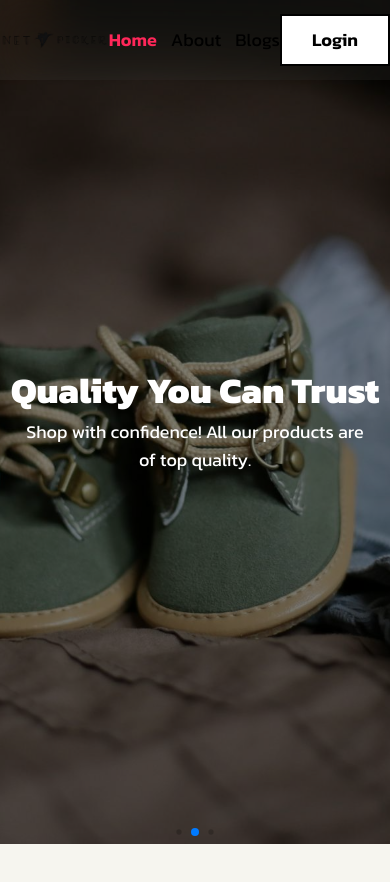
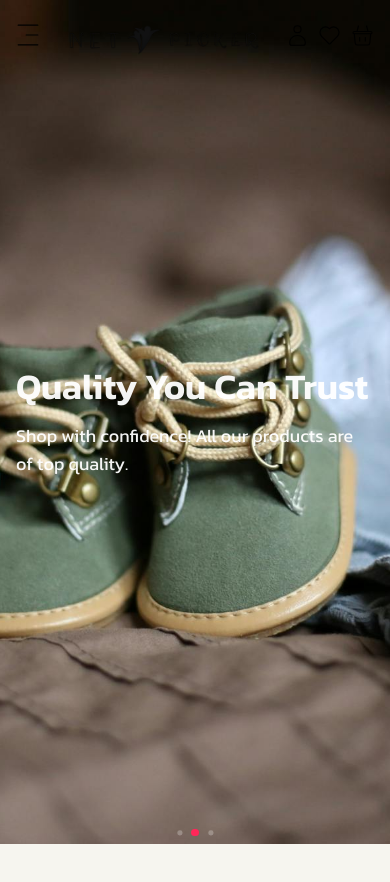
Before and after one commit to ARAFAT05426/net-picker, a Next.js app: page / in a window 390 px wide. Shown: the top 882 px of the page. Built offline with nearby package versions, Linux system fonts and the light colour scheme.

Commit message:
navbar complete

```diff
--- a/app/components/common/Navbar.tsx
+++ b/app/components/common/Navbar.tsx
@@ -2,56 +2,127 @@
 
 import Link from 'next/link';
 import Image from 'next/image';
-import ActionBtn from '../btns/Action_Btn';
 import { usePathname } from 'next/navigation';
+import React, { useEffect, useState } from 'react';
+import { CiHeart, CiMenuFries, CiShoppingBasket, CiUser } from 'react-icons/ci';
+import { IoClose } from 'react-icons/io5';
 import { nav_links } from '@/app/arr/nav_links';
-import React, { useEffect, useState } from 'react';
 
-export default function Navbar() {
+function Navbar() {
     const pathname = usePathname();
     const [isScrolled, setIsScrolled] = useState(false);
-
+    const [isVisible, setIsVisible] = useState(true);
+    const [lastScrollY, setLastScrollY] = useState(0);
+    const [isMenuOpen, setIsMenuOpen] = useState(false);
 
     useEffect(() => {
         const handleScroll = () => {
-            if (window.scrollY > 75) {
-                setIsScrolled(true);
-            } else {
-                setIsScrolled(false);
-            }
+            const currentScrollY = window.scrollY;
+            setIsVisible(currentScrollY <= 100 || currentScrollY < lastScrollY);
+            setLastScrollY(currentScrollY);
+            setIsScrolled(currentScrollY > 100);
         };
 
         window.addEventListener('scroll', handleScroll);
+        return () => window.removeEventListener('scroll', handleScroll);
+    }, [lastScrollY]);
 
-        return () => {
-            window.removeEventListener('scroll', handleScroll);
-        };
-    }, []);
+    const toggleMenu = () => setIsMenuOpen((prev) => !prev);
+    const closeMenu = () => setIsMenuOpen(false);
 
     return (
-        <div className={`sticky top-0 z-50 transition-all duration-300 ${isScrolled ? 'bg-primary-bg/50' : 'bg-primary-bg/5'} backdrop-blur-xl`}>
-            <nav className='container flex items-center justify-between py-3.5 rounded-md'>
-                <Link href={'/'}>
-                    <Image src={'/201864594-removebg-preview (1) (1).png'} alt='logo' height={100} width={225} />
+        <>
+            <LargeNavbar pathname={pathname} isVisible={isVisible} isScrolled={isScrolled} />
+            <SmallNavbar
+                isVisible={isVisible}
+                isScrolled={isScrolled}
+                isMenuOpen={isMenuOpen}
+                onClose={closeMenu}
+                pathname={pathname}
+                onMenuToggle={toggleMenu}
+            />
+            {isMenuOpen && <Overlay onClick={closeMenu} />}
+        </>
+    );
+};
+
+interface LargeNavbarProps {
+    pathname: string;
+    isVisible: boolean;
+    isScrolled: boolean;
+}
+
+function LargeNavbar({ pathname, isVisible, isScrolled }: LargeNavbarProps) {
+    return (
+        <div className={`hidden lg:block fixed top-0 inset-x-0 z-50 transition-all duration-500 ease-in-out ${isVisible ? (isScrolled ? 'bg-primary-bg/80 backdrop-blur-xl' : 'bg-transparent') : '-translate-y-full'}`}>
+            <nav className="container flex items-center justify-between py-2.5 px-3.5">
+                <Link href="/">
+                    <Image className='scale-75 lg:scale-100' src="/201864594-removebg-preview (1) (1).png" alt="logo" height={100} width={225} />
                 </Link>
-                <div className='flex items-center gap-3.5'>
-                    {nav_links?.map((nav_link, i) => (
-                        <Link
-                            key={i}
-                            href={nav_link.link}
-                            className={`text-lg ${pathname === nav_link.link
-                                ? "font-semibold text-primary"
-                                : "font-medium"
-                                }`}
-                        >
+                <div className="hidden lg:flex items-center gap-3.5">
+                    {nav_links.map((nav_link, i) => (
+                        <Link key={i} href={nav_link.link} className={`text-lg ${pathname === nav_link.link ? 'font-semibold text-primary' : 'font-medium'}`}>
                             {nav_link.title}
                         </Link>
                     ))}
                 </div>
-                <ActionBtn>
-                    Login
-                </ActionBtn>
+                <div className='flex items-center gap-1.5'>
+                    <CiUser size={25} />
+                    <CiHeart size={27} />
+                    <CiShoppingBasket size={27} />
+                </div>
             </nav>
         </div>
     );
+};
+
+interface SmallNavbarProps {
+    isVisible: boolean;
+    isScrolled: boolean;
+    isMenuOpen: boolean;
+    onClose: () => void;
+    pathname: string;
+    onMenuToggle: () => void;
 }
+
+function SmallNavbar({ isVisible, isScrolled, isMenuOpen, onClose, pathname, onMenuToggle }: SmallNavbarProps) {
+    return (
+        <>
+            <nav className={`fixed top-0 inset-x-0 flex items-center justify-between px-3.5 py-2.5 z-40 transition-all duration-300 lg:hidden ${isVisible ? (isScrolled ? 'bg-primary-bg/80 backdrop-blur-xl' : 'bg-transparent') : '-translate-y-full'}`}>
+                <button onClick={onMenuToggle}>
+                    <CiMenuFries size={28} />
+                </button>
+                <Image className='mt-2.5' src="/201864594-removebg-preview (1) (1).png" alt="logo" height={100} width={200} />
+                <div className='flex items-center gap-1.5'>
+                    <CiUser size={25} />
+                    <CiHeart size={27} />
+                    <CiShoppingBasket size={27} />
+                </div>
+            </nav>
+            <div className={`fixed inset-y-0 left-0 h-screen w-3/5 bg-primary-bg z-50 px-10 py-5 transition-all duration-300 ease-in-out ${isMenuOpen ? 'translate-x-0 opacity-100' : '-translate-x-full opacity-0'}`}>
+                <button className="absolute top-3 right-3" onClick={onClose}>
+                    <IoClose size={25} />
+                </button>
+                <Image className='mt-2.5' src="/201864594-removebg-preview (1) (1).png" alt="logo" height={100} width={200} />
+                <div className="mt-5 flex flex-col gap-2.5">
+                    {nav_links.map((nav_link, i) => (
+                        <Link key={i} href={nav_link.link} className={`text-lg ${pathname === nav_link.link ? 'font-semibold text-primary' : 'font-medium'}`} onClick={onClose}>
+                            {nav_link.title}
+                        </Link>
+                    ))}
+                </div>
+            </div>
+        </>
+    );
+};
+
+interface OverlayProps {
+    onClick: () => void;
+}
+
+function Overlay({ onClick }: OverlayProps) {
+    return (<div className="fixed inset-0 bg-black/25 backdrop-blur-xl z-[45]" onClick={onClick} />
+    )
+};
+
+export default Navbar;
--- a/app/components/home/Banner.tsx
+++ b/app/components/home/Banner.tsx
@@ -1,11 +1,12 @@
 "use client";
 import 'swiper/css';
-import React from 'react';
+import React, { useState } from 'react';
+import 'swiper/css/autoplay';
 import 'swiper/css/pagination';
-import 'swiper/css/autoplay'; // Import autoplay CSS
-import { Pagination, Autoplay } from 'swiper/modules'; // Import Autoplay module
+import 'swiper/css/effect-fade';
+import { motion } from "framer-motion";
 import { Swiper, SwiperSlide } from 'swiper/react';
-import Image from 'next/image';
+import { EffectFade, Pagination, Autoplay } from 'swiper/modules';
 
 export default function Banner() {
     const banners = [
@@ -26,30 +27,60 @@ export default function Banner() {
         },
     ];
 
+    // Animation variants for the text reveal
+    const textReveal = {
+        hidden: { opacity: 0, y: 40 },
+        visible: { opacity: 1, y: 0, transition: { duration: 0.8, ease: "easeOut" } }
+    };
+
+    // State to track the active slide index
+    const [activeIndex, setActiveIndex] = useState(0);
+
     return (
         <Swiper
+            modules={[Autoplay, EffectFade, Pagination]}
             pagination={{
                 dynamicBullets: true,
             }}
-            modules={[Pagination, Autoplay]} // Add Autoplay to modules
+            autoplay={{
+                delay: 2000,
+                disableOnInteraction: false,
+            }}
+            onSlideChange={(swiper) => setActiveIndex(swiper.realIndex)}  // Update active index on slide change
+            className="mySwiper"
+            effect={'fade'}
             loop={true}
-            autoplay={{
-                delay: 2000, // Delay between transitions in milliseconds
-                disableOnInteraction: false, // Continue autoplay after user interactions
-            }}
-            className="mySwiper -mt-[80px]"
         >
-            {
-                banners.map((banner, i) => (
-                    <SwiperSlide className='relative' key={i}>
-                        <Image className='h-screen object-cover' src={banner.image} alt={banner.title} width={2000} height={500} />
-                        <div className="absolute inset-0 flex flex-col justify-center items-center text-white bg-black bg-opacity-50">
-                            <h2 className="text-4xl font-bold mb-2">{banner.title}</h2>
-                            <p className="text-lg text-center px-4">{banner.description}</p>
-                        </div>
-                    </SwiperSlide>
-                ))
-            }
+            {banners.map((banner, i) => (
+                <SwiperSlide className="relative h-screen" key={i}>
+                    <div
+                        className="h-screen flex items-center"
+                        style={{ backgroundImage: `url('${banner.image}')`, backgroundSize: 'cover', backgroundPosition: 'center' }}
+                    >
+                        <motion.div
+                            className="container flex flex-col text-white/95 space-y-4 px-4 lg:px-0"
+                            key={activeIndex}  // Re-render animation on slide change
+                            initial="hidden"
+                            animate="visible"
+                            variants={textReveal}
+                        >
+                            <motion.h2
+                                className="text-4xl lg:text-8xl font-semibold max-w-4xl"
+                                variants={textReveal}
+                            >
+                                {banner.title}
+                            </motion.h2>
+                            <motion.p
+                                className="text-lg lg:text-xl max-w-2xl"
+                                variants={textReveal}
+                                transition={{ delay: 0.2 }}
+                            >
+                                {banner.description}
+                            </motion.p>
+                        </motion.div>
+                    </div>
+                </SwiperSlide>
+            ))}
         </Swiper>
     );
 }
--- a/app/globals.css
+++ b/app/globals.css
@@ -2,7 +2,7 @@
 @tailwind components;
 @tailwind utilities;
 
-*{
+* {
   margin: 0;
   padding: 0;
   box-sizing: border-box;
@@ -34,3 +34,16 @@
 ::-webkit-scrollbar-corner {
   background: rgba(255, 255, 255, 0.25);
 }
+
+.mySwiper .swiper-pagination-bullet {
+  width: 7.5px;
+  height: 7.5px;
+  background-color: rgba(255, 255, 255, 0.25);
+  opacity: 1;
+  transition: background-color 0.3s ease, transform 0.3s ease;
+}
+
+.mySwiper .swiper-pagination-bullet-active {
+  background-color: #ff2759;
+  transform: scale(0.25);
+}
--- a/package.json
+++ b/package.json
@@ -9,6 +9,7 @@
     "lint": "next lint"
   },
   "dependencies": {
+    "framer-motion": "^11.11.11",
     "next": "15.0.2",
     "react": "19.0.0-rc-02c0e824-20241028",
     "react-dom": "19.0.0-rc-02c0e824-20241028",
```
Also changed, not shown: 1 other file (tests, documents, lock files or other folders).
